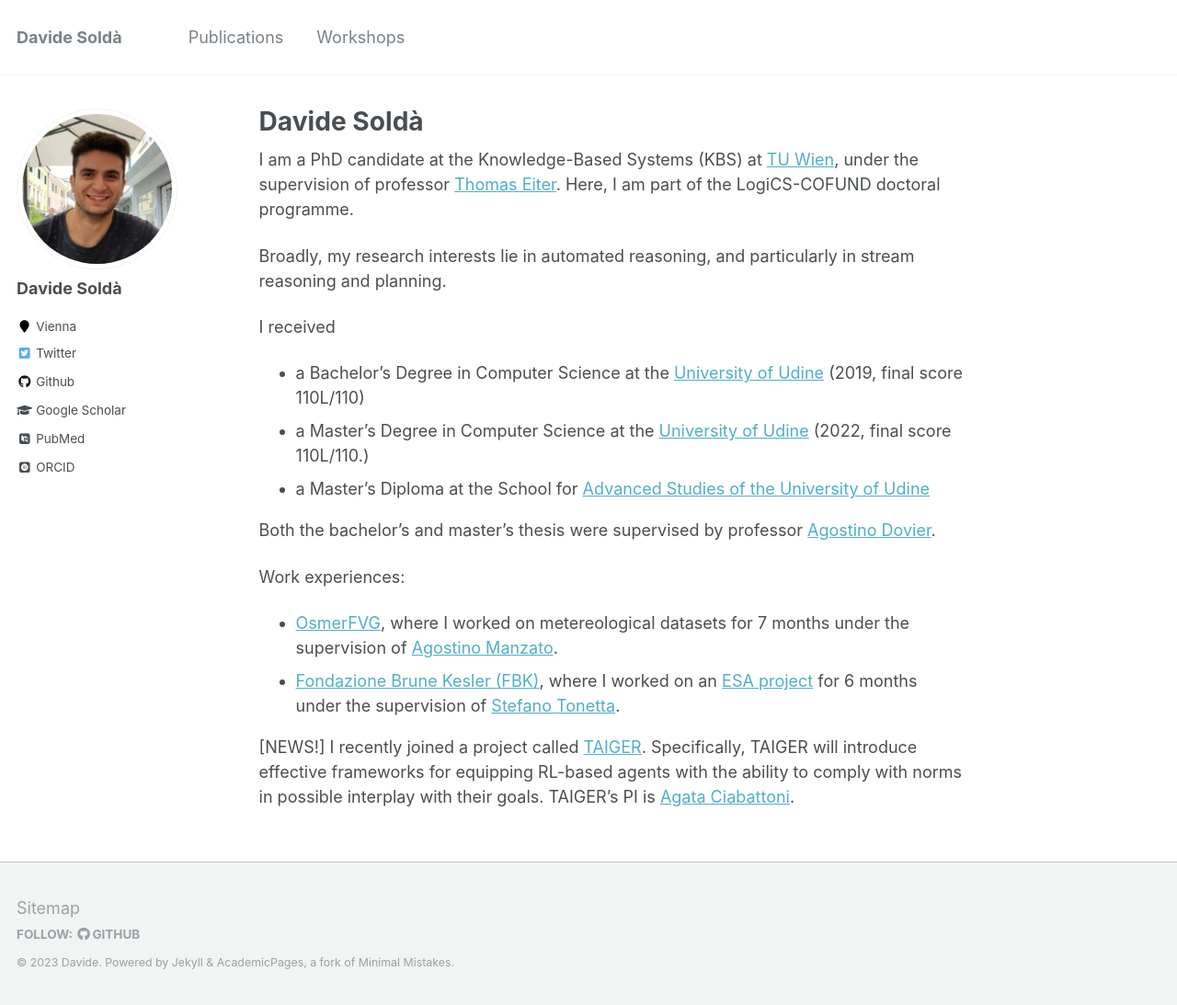
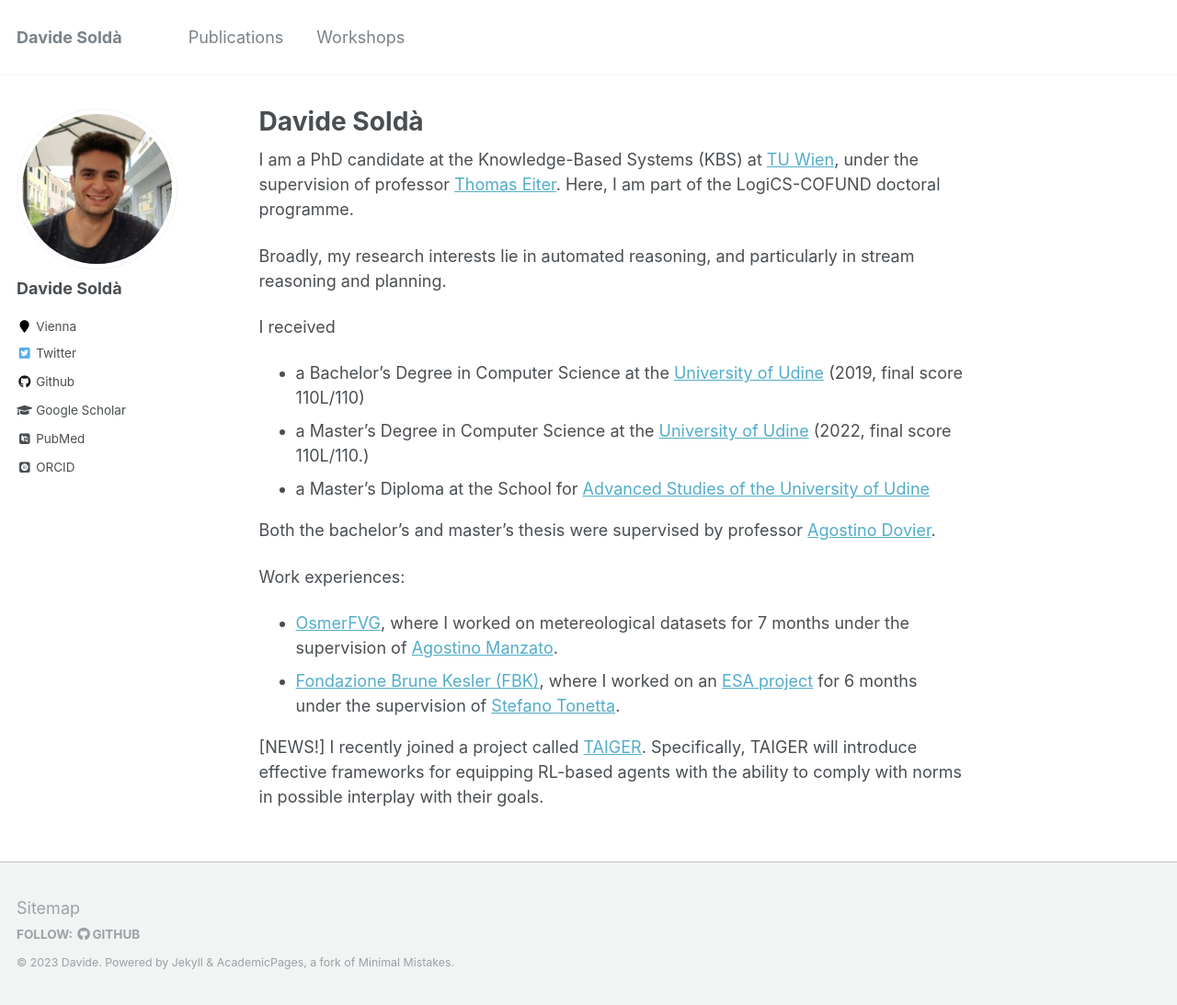
Before and after one commit to DavideSolda/davidesolda.github.io, a Jekyll site: the page built from _pages/about.md, in a window 1280 px wide and 1093 px high. Shown: the whole window at 92% size. Built offline with Jekyll 4.4.1, drawn with Linux system fonts in a browser that asks for light colours; some web fonts are replaced.

Commit message:
Update about.md

```diff
--- a/_pages/about.md
+++ b/_pages/about.md
@@ -24,4 +24,4 @@ Work experiences:
 - [OsmerFVG](https://www.osmer.fvg.it/home.php?ln=-en), where I worked on metereological datasets for 7 months under the supervision of [Agostino Manzato](https://digilander.libero.it/agostino.manzato/).
 - [Fondazione Brune Kesler (FBK)](https://www.fbk.eu/en/), where I worked on an [ESA project](https://es.fbk.eu/index.php/projects/robdt/) for 6 months under the supervision of [Stefano Tonetta](https://es.fbk.eu/?author_name=stefano-tonetta).
 
-[NEWS!] I recently joined a project called [TAIGER](https://taiger.logic.at/). Specifically, TAIGER will introduce effective frameworks for equipping RL-based agents with the ability to comply with norms in possible interplay with their goals. TAIGER's PI is [Agata Ciabattoni](https://www.logic.at/staff/agata/).
+[NEWS!] I recently joined a project called [TAIGER](https://taiger.logic.at/). Specifically, TAIGER will introduce effective frameworks for equipping RL-based agents with the ability to comply with norms in possible interplay with their goals.
```
